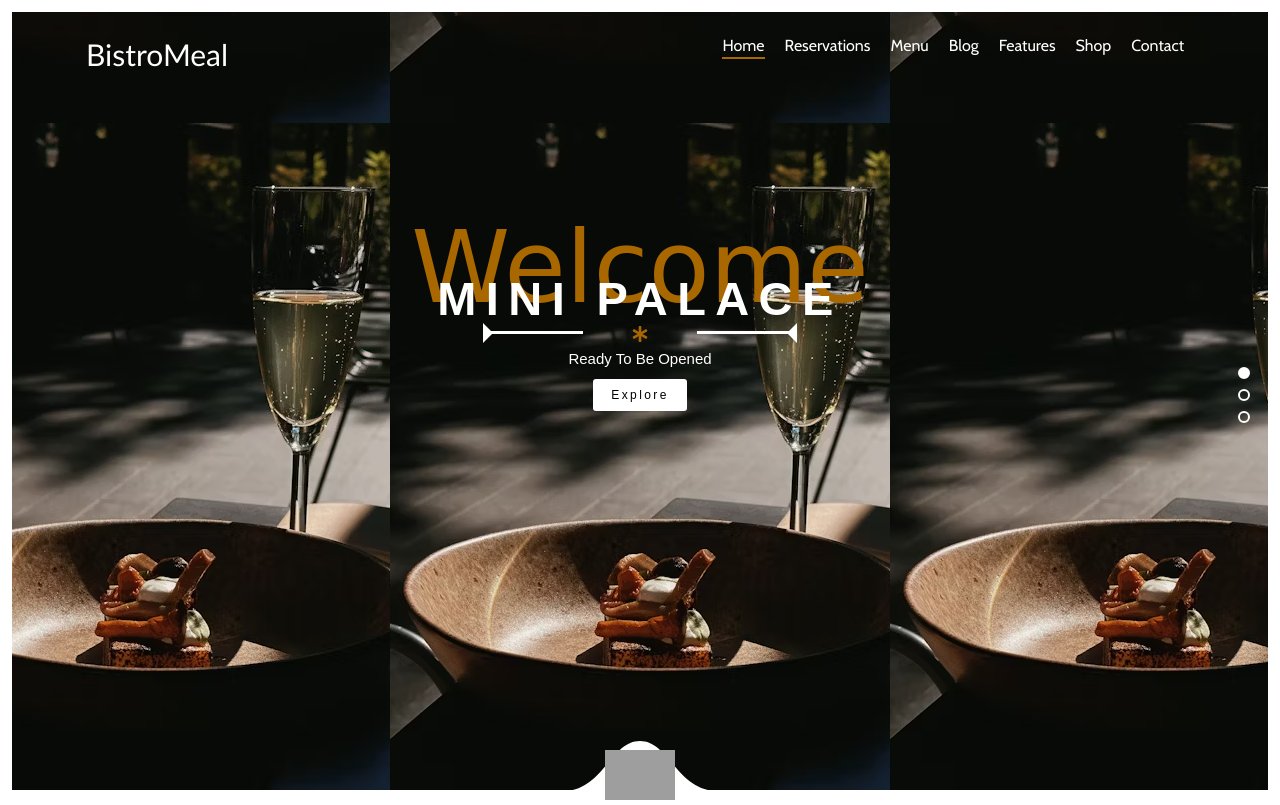
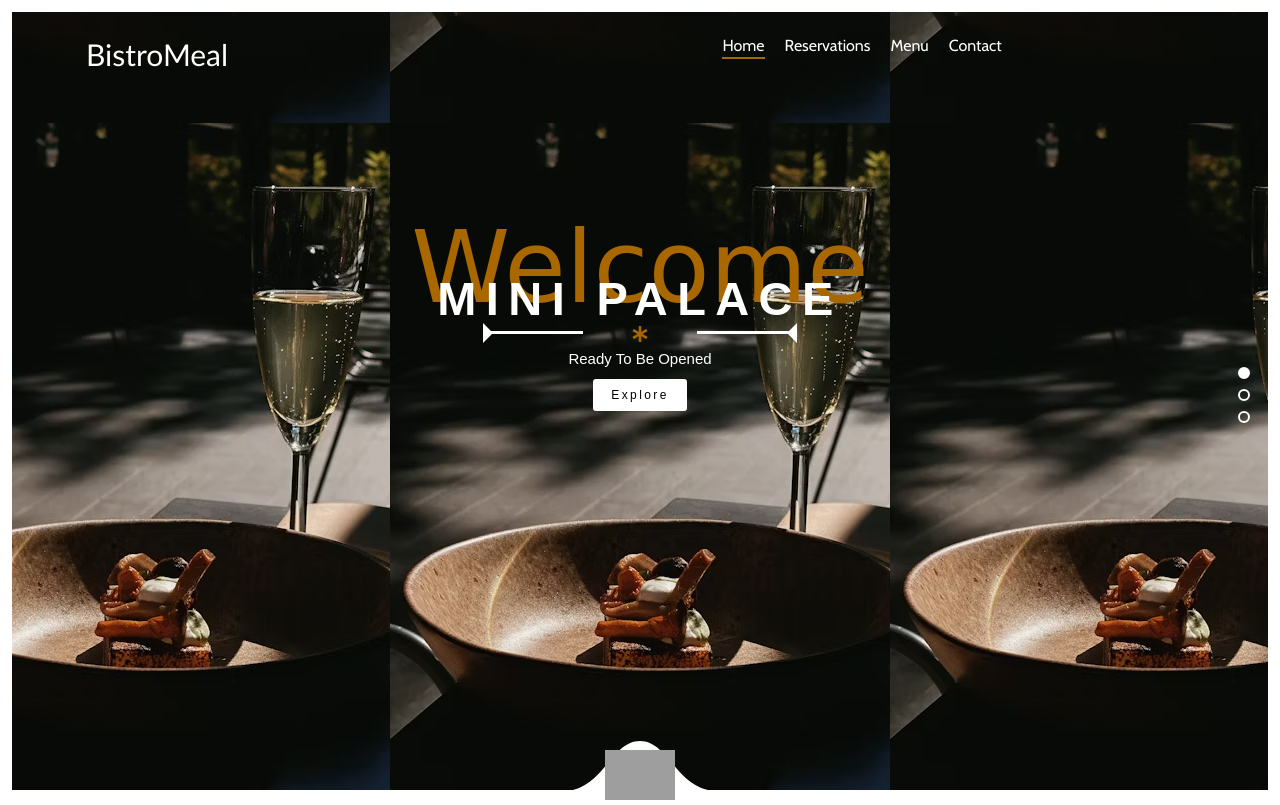
Before and after one commit to Shola-tech/ecommerce-restaurant, a plain HTML site: page index.html in a window 1280 px wide. Shown: the top 805 px of the page. Drawn offline with nearby package versions, Linux system fonts and the light colour scheme; grey boxes are pictures that could not be loaded; a web font is replaced by a local one.

Commit message:
Update index.html

```diff
--- a/index.html
+++ b/index.html
@@ -60,9 +60,6 @@
                   <li class="active"><a href="index.html">Home<span class="underline"></span></a></li>
                   <li><a href="#reservation">Reservations<span class="underline"></span></a></li>
                   <li><a href="#menu">Menu<span class="underline"></span></a></li>
-                  <li><a href="#">Blog<span class="underline"></span></a></li>
-                  <li><a href="#">Features<span class="underline"></span></a></li>
-                  <li><a href="#">Shop<span class="underline"></span></a></li>
                   <li><a href="#copyright">Contact<span class="underline"></span></a></li>
               </ul>
           </div>
```
